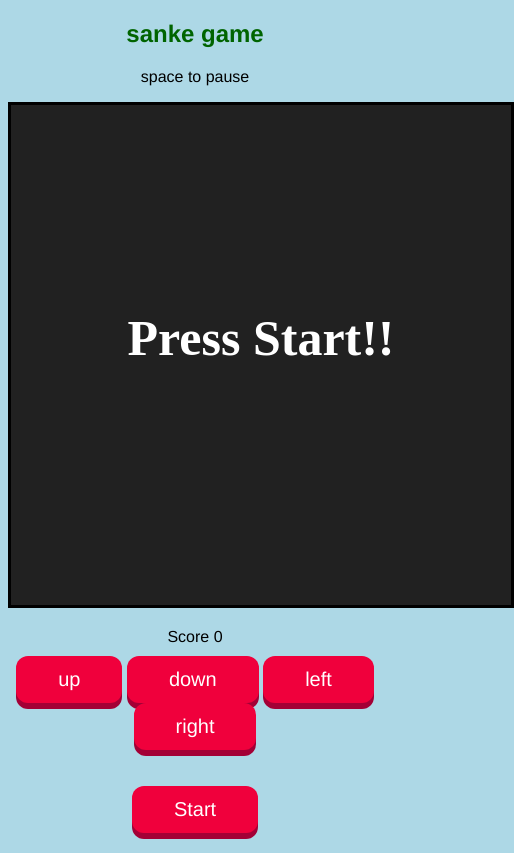
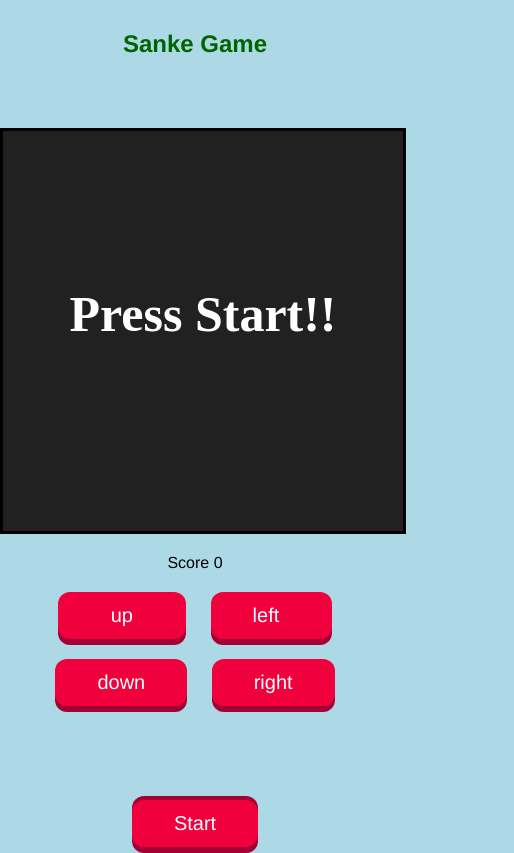
Before and after one commit to IsacAtGit/snakegame, a plain HTML site: page index.html in a window 390 px wide. Shown: the whole page, 514 px wide, since content can reach past the window. Drawn offline with Linux system fonts and the light colour scheme.

Commit message:
Add files via upload

```diff
--- a/index.css
+++ b/index.css
@@ -1,12 +1,13 @@
-@media only screen and (max-width: 600px) {
+@media only screen and (max-width: 500px) {
     * {
       background-color: lightblue;
       padding: 0px;
+      margin: 0px;
       text-align: center;
       font-family: 'Franklin Gothic Medium', 'Arial Narrow', Arial, sans-serif;
     }
     h2{
-
+       margin-top: 30px;
         color: darkgreen;
     }
     #msg{
@@ -20,4 +21,105 @@
     margin-top: 1em;
     margin-bottom: 1em;
     }
+    .btns{
+        display: flex;
+        flex-direction: row-reverse;
+        flex-wrap: wrap;
+        justify-content:center;
+
+    }
+    #start{
+        margin: auto;
+        padding-top: 10px;
+        margin-top: 20px;
+    }
+    canvas{
+        margin-top: 70px;
+    }
+
+    .pushable {
+        margin: 10px;
+
+        background: hsl(340deg 100% 32%);
+        border-radius: 12px;
+        border: none;
+        padding: 0;
+        cursor: pointer;
+        outline-offset: 4px;
+      }
+      .front {
+        display: block;
+        padding: 15px 42px;
+        border-radius: 12px;
+        font-size: 1.25rem;
+        background: hsl(345deg 100% 47%);
+        color: white;
+        transform: translateY(-6px);
+      }
+
+      .pushable:active .front {
+        transform: translateY(-2px);
+      }
   }
+  * {
+    background-color: lightblue;
+    padding: 0px;
+    margin: 0px;
+    text-align: center;
+    font-family: 'Franklin Gothic Medium', 'Arial Narrow', Arial, sans-serif;
+  }
+  h2{
+     margin-top: 30px;
+      color: darkgreen;
+  }
+  #msg{
+      /* text-align: center; */
+      margin-bottom: 1em;
+  }
+  #gameboard{
+      border:3px solid
+  }
+  #score{
+  margin-top: 1em;
+  margin-bottom: 1em;
+  }
+  .btns{
+      display: flex;
+      flex-direction: row-reverse;
+      flex-wrap: wrap;
+      justify-content:center;
+
+  }
+  #start{
+      margin: auto;
+      padding-top: 10px;
+      margin-top: 20px;
+  }
+  canvas{
+      margin-top: 70px;
+
+  }
+
+  .pushable {
+      margin: 10px;
+
+      background: hsl(340deg 100% 32%);
+      border-radius: 12px;
+      border: none;
+      padding: 0;
+      cursor: pointer;
+      outline-offset: 4px;
+    }
+    .front {
+      display: block;
+      padding: 15px 42px;
+      border-radius: 12px;
+      font-size: 1.25rem;
+      background: hsl(345deg 100% 47%);
+      color: white;
+      transform: translateY(-6px);
+    }
+
+    .pushable:active .front {
+      transform: translateY(-2px);
+    }
--- a/index.html
+++ b/index.html
@@ -31,40 +31,51 @@
     }
   </style>
 <body>
-    <h2>sanke game</h2>
-    <p id="msg">space to pause</p>
+    <h2>Sanke Game</h2>
+
     <div id="container">
-        <canvas id="gameboard" width="500" height="500">
+        <canvas id="gameboard" width="400" height="400">
         </canvas>
-        <div id="score">Score <span id="score">0</span></div>
+        <div id="score">Score <span id="scoreval">0</span></div>
+       <div class="btns">
+        <div>
         <button class="pushable" id="up" onclick="upbtn()">
-            <span class="front">
+            <span class="front"> &nbsp;
                up
-            </span>
-          </button>
-          <button class="pushable" id="bottom" onclick="downbtn()">
-            <span class="front">
-              down
+               &nbsp;
             </span>
           </button>
           <button class="pushable" id="left" onclick="leftbtn()">
             <span class="front">
+
              left
+             &nbsp;
             </span>
           </button>
+        </div>
+        <div>
+            <button class="pushable" id="bottom" onclick="downbtn()">
+                <span class="front">
+                  down
+                </span>
+              </button>
+
           <button class="pushable" id="right" onclick="rightbtn()">
             <span class="front">
               right
             </span>
           </button>
-          <br>
-          <br><br>
-          <button class="pushable" id="start" onclick="startbtn()">
+        </div>
+
+
+        </div>
+        <br>
+        <br><br>
+        <button class="pushable" id="start" onclick="startbtn()">
             <span class="front">
              Start
             </span>
           </button>
-
     </div>
 </body>
 </html>
--- a/index.js
+++ b/index.js
@@ -1,9 +1,9 @@
 let gameboard=document.getElementById("gameboard")
 const context=gameboard.getContext('2d')
-const score=document.getElementById("score")
+const score=document.getElementById("scoreval")
 let width=gameboard.width
 let height=gameboard.height
-const unit=25;//width and height of food
+const unit=20;//width and height of food
 let foodx=0;
 let foody=0;
 let xvel=unit;
```
